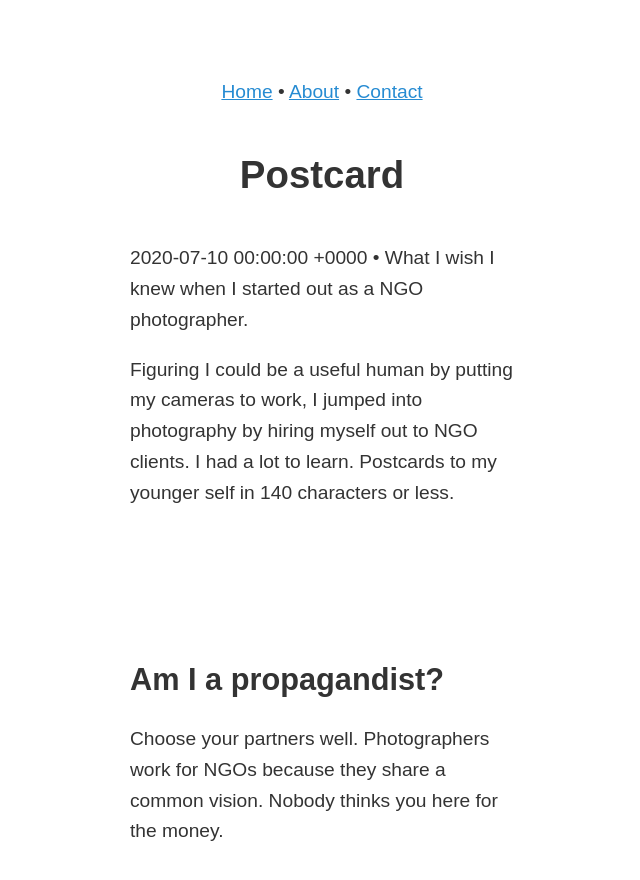
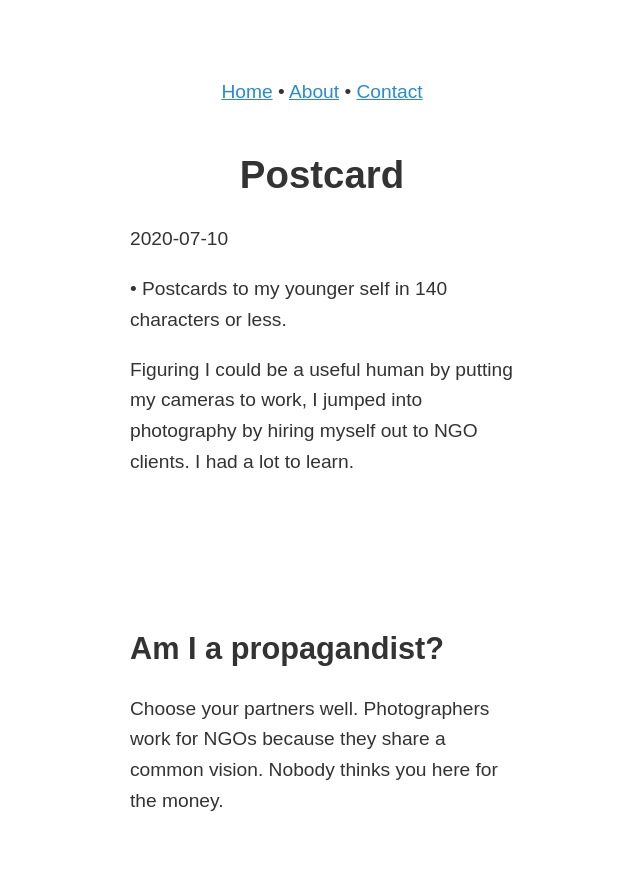
Before and after one commit to zachmccabe/zachmccabe.github.io, a Jekyll site: the page built from _travel/postcard.md, in a window 1280 px wide and 900 px high. Shown: the top 880 px of the window, without its empty margins (318-958 px from the left). Built offline with Jekyll 4.4.1, drawn with Linux system fonts in a browser that asks for light colours.

Commit message:
Update postcard.md

```diff
--- a/_travel/postcard.md
+++ b/_travel/postcard.md
@@ -2,14 +2,14 @@
 layout: kaoliang_nite_3
 title: Postcard
 date: 2020-07-10
-description: "What I wish I knew when I started out as a NGO photographer."
+description: "Postcards to my younger self in 140 characters or less."
 
 ---
 
 
-{{ page.date }} • {{ page.description }}
+{% include print_update.html %} • {{ page.description }}
 
-Figuring I could be a useful human by putting my cameras to work, I jumped into photography by hiring myself out to NGO clients. I had a lot to learn. Postcards to my younger self in 140 characters or less.
+Figuring I could be a useful human by putting my cameras to work, I jumped into photography by hiring myself out to NGO clients. I had a lot to learn.
 
 
 
```
